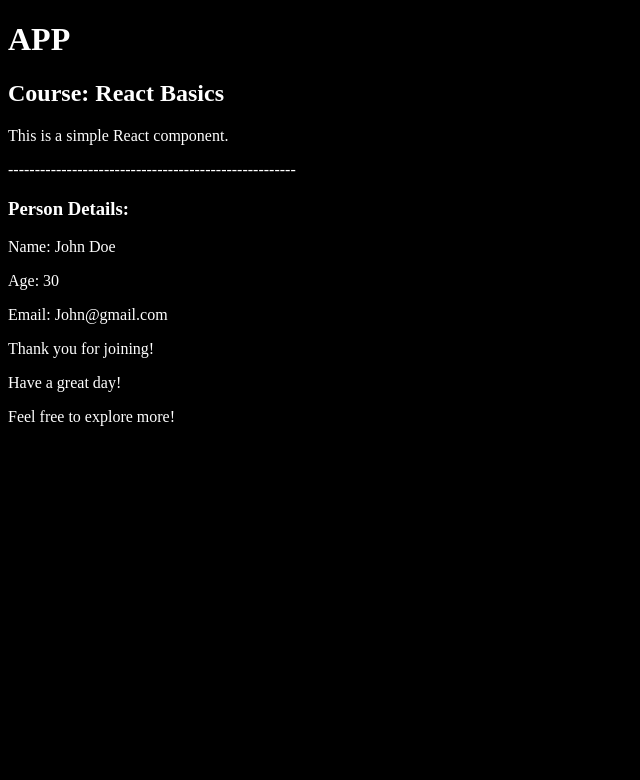
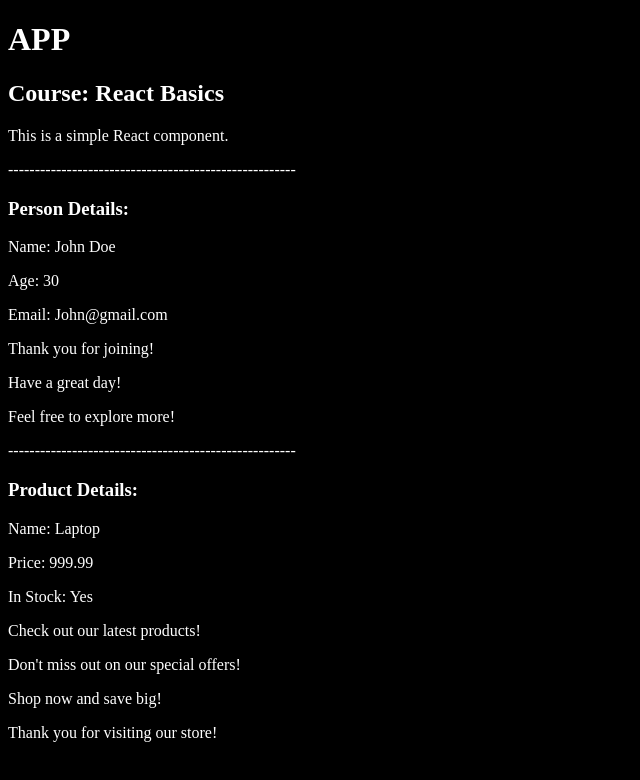
Before and after one commit to gouravgithub7710/web-dev-start-to-end, a React (Vite) app in the folder React_Chapter/: page / in a window 1280 px wide. Shown: the top 780 px of the page, without its empty margins (0-640 px from the left). Built offline with nearby package versions, Linux system fonts and the light colour scheme.

Commit message:
product details

```diff
--- a/React_Chapter/src/App.jsx
+++ b/React_Chapter/src/App.jsx
@@ -71,6 +71,7 @@
 
 //rafe for react components
 //const implement up side of the return statement
+//<></> empty open and close tags
 import React from 'react'
 
 const App = () => {
@@ -80,16 +81,23 @@ const App = () => {
     age: 30,
     email: "John@gmail.com"}
 
+    const product = {
+      name: "Laptop",
+      price: 999.99,
+      inStock: true
+    };
+
 
   return (
-    <div>
+    <>
+<div>
     <h1>APP</h1>
 
     <h2>Course: {course}</h2>
     <p>This is a simple React component.</p>
     {/* <p>Welcome to the course!</p>
     <p>Enjoy learning React!</p> */}
-<>------------------------------------------------------</>
+   <>------------------------------------------------------</>
     <h3>Person Details:</h3>
     <p>Name: {person.name}</p>
     <p>Age: {person.age}</p>
@@ -98,6 +106,19 @@ const App = () => {
     <p>Have a great day!</p>
     <p>Feel free to explore more!</p>
     </div>
+    <>------------------------------------------------------</>
+    <div>
+    <h3>Product Details:</h3>
+    <p>Name: {product.name}</p>
+    <p>Price: {product.price}</p>
+    <p>In Stock: {product.inStock ? "Yes" : "No"}</p>
+    <p>Check out our latest products!</p>
+    <p>Don't miss out on our special offers!</p>
+    <p>Shop now and save big!</p>
+    <p>Thank you for visiting our store!</p>
+    </div>
+    </>
+
   )
 }
 
```
